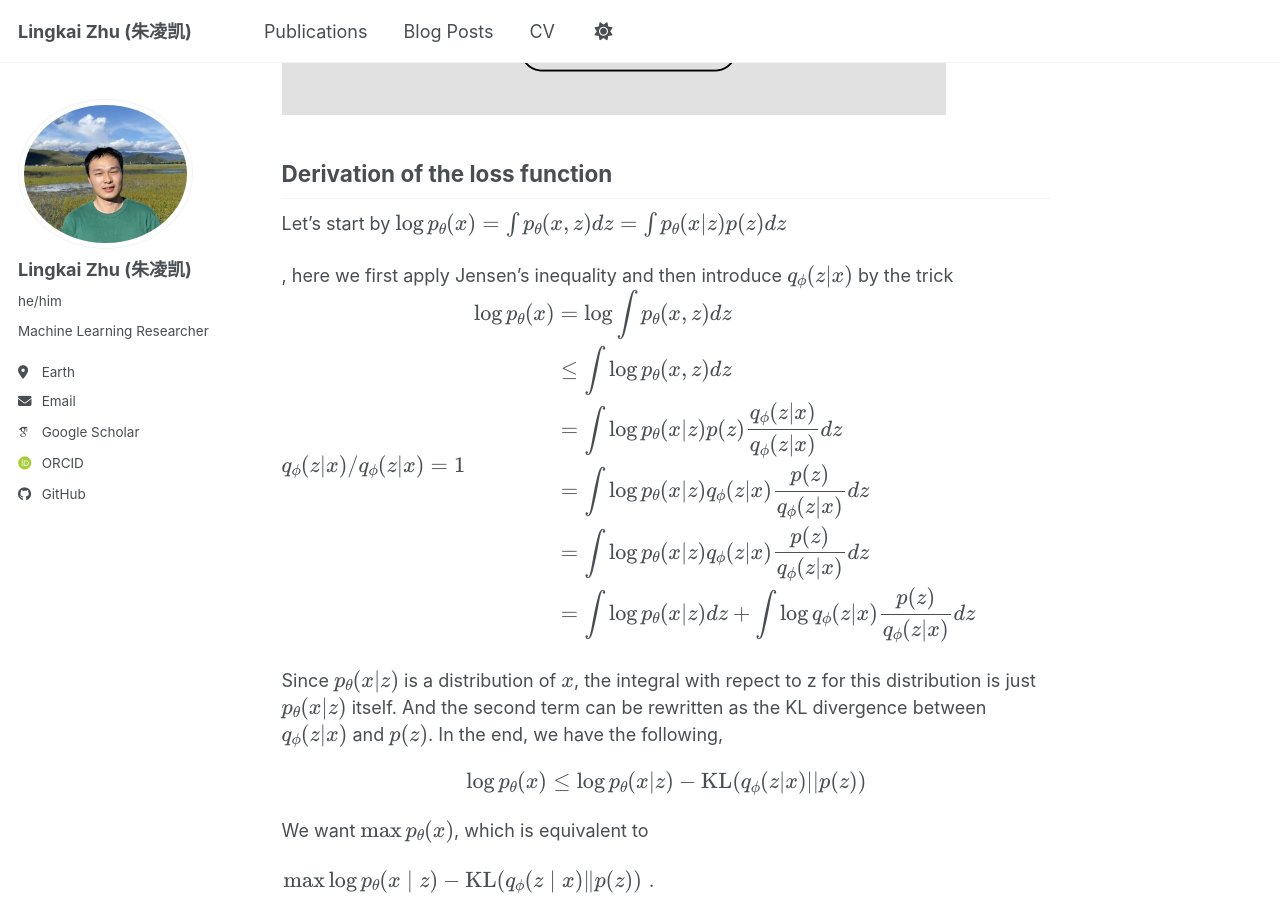
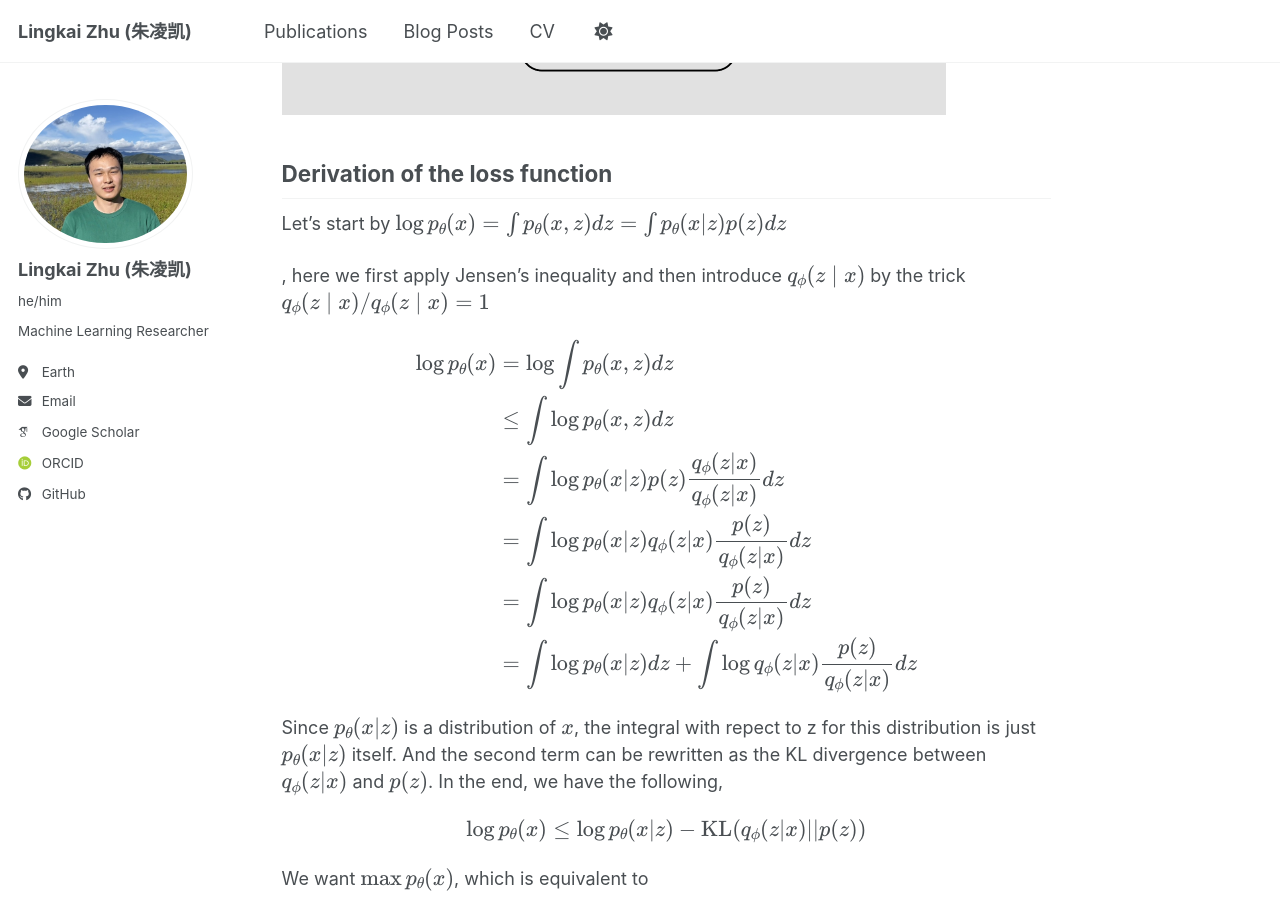
Before and after one commit to LingkaiZhu1999/LingkaiZhu1999.github.io, a Jekyll site: the page built from _posts/2026-05-16-vae.md, in a window 1280 px wide and 900 px high, scrolled down 1616 px. Built offline with Jekyll 4.4.1, drawn with Linux system fonts in a browser that asks for light colours; some web fonts are replaced; a script bundle is joined from its source files by our own code; library files that are not in the unit come from our copies.

Commit message:
fix layout

```diff
--- a/_posts/2026-05-16-vae.md
+++ b/_posts/2026-05-16-vae.md
@@ -31,7 +31,8 @@ $$
 \log p_{\theta}(x) = \int p_{\theta} (x, z) dz = \int p_{\theta} (x|z) p(z) dz
 $$
 
-, here we first apply Jensen's inequality and then introduce $$q_{\phi}(z|x)$$ by the trick $$ q_{\phi}(z|x) / q_{\phi}(z|x) = 1$$
+, here we first apply Jensen's inequality and then introduce $$q_{\phi}(z \mid x)$$ by the trick $$ q_{\phi}(z \mid x) / q_{\phi}(z \mid x) = 1$$
+
 $$
 \begin{aligned}
 \log p_{\theta}(x)
@@ -74,6 +75,7 @@ $$
 &= \underbrace{\mathbb{E}_{q_\phi(z|x)}[\log \frac{p_\theta(x, z)}{q_\phi(z|x)}]}_{\ell_{\theta, \phi}(x)} + \underbrace{\text{KL}( q_\phi(z|x) || p_\theta(z|x) )}_{\geq 0}
 \end{aligned}
 $$
+
 , where $$\ell_{\theta, \phi} (x)$$ is called Evidence Lower Band (ELBO).
 
 As a result, $$ \max \ell_{\theta, \phi}(x) \Leftrightarrow \max p_\theta(x) \Leftrightarrow \min \text{KL}( q_\phi(z\mid x) \| p_\theta(z \mid x) )$$
```
